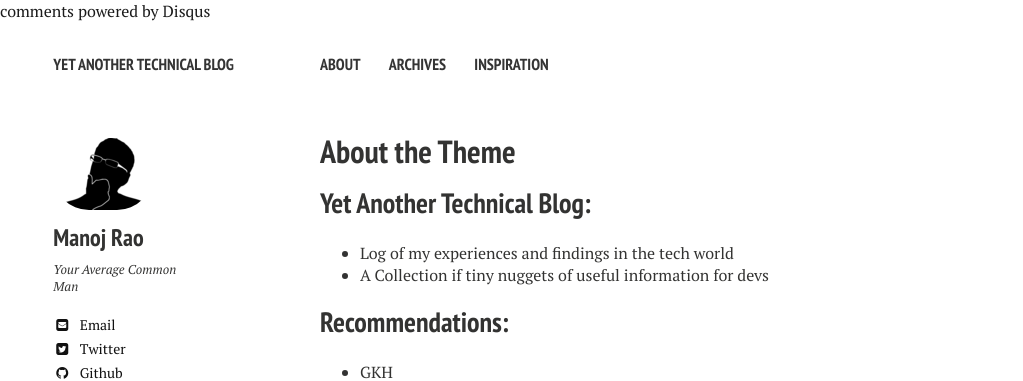
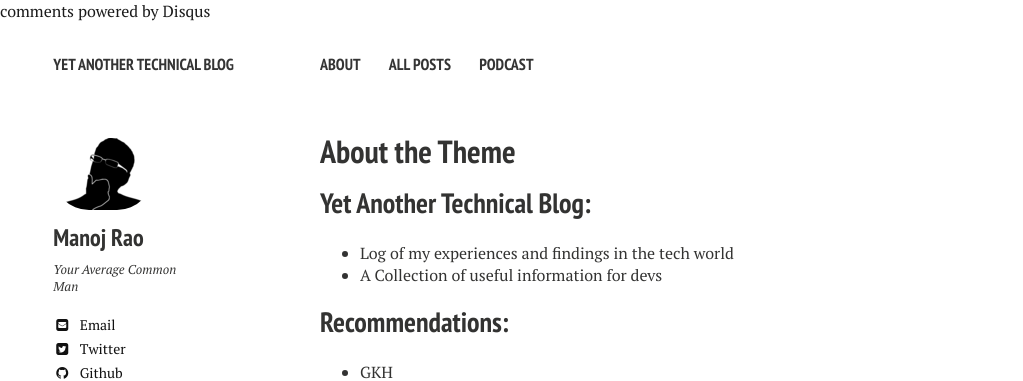
Before and after one commit to mycpuorg/mycpuorg.github.io, a Jekyll site: the page built from about/index.md, in a window 1280 px wide, cut to the strip 0-1041 px from the top of the page. Shown: the top 381 px of the strip, without its empty margins (0-1023 px from the left). Built offline with Jekyll 4.4.1, drawn with Linux system fonts in a browser that asks for light colours; nearby versions of some CDN libraries; comment, search, counter and statistics services are not loaded.

Commit message:
simple maths of convnets and a few other changes
typo and grammar fixes in Emacs.
Typo fix in "About"
Change in navigation tab links

```diff
--- a/_data/navigation.yml
+++ b/_data/navigation.yml
@@ -3,8 +3,8 @@
 - title: About
   url: /about/
 
-- title: Archives
+- title: All Posts
   url: /posts/
 
-- title: Inspiration
-  url: http://www.brendangregg.com/
+- title: Podcast
+  url: http://www.voidstarpodcast.com
--- a/_includes/_scripts.html
+++ b/_includes/_scripts.html
@@ -17,6 +17,7 @@
     var s = document.getElementsByTagName('script')[0]; s.parentNode.insertBefore(ga, s);
   })();
 </script>
+<script src="https://cdn.mathjax.org/mathjax/latest/MathJax.js?config=TeX-AMS-MML_HTMLorMML" type="text/javascript"></script>
 {% endif %}
 {% if page.comments %}
   {% include _disqus_comments.html %}
--- a/about/index.md
+++ b/about/index.md
@@ -13,7 +13,7 @@ image:
 ## Yet Another Technical Blog:
 
 * Log of my experiences and findings in the tech world
-* A Collection if tiny nuggets of useful information for devs
+* A Collection of useful information for devs
 
 ## Recommendations:
 + GKH
```
Also changed, not shown: _posts/2020-01-22-emacs-productivity-setup.md (+6 -8 lines), _posts/2020-01-28-dummys-intro-to-convnets.md (+1 -1 lines), _posts/2020-01-29-simple-math-convnets.md (added, +25 -0 lines).
